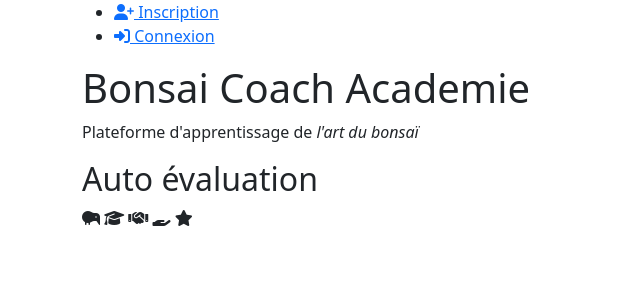
After one commit to tvinchent/BCA, a PHP site: page /bcaAutoEval.php in a window 1280 px wide. The commit adds this page. Shown: the top 300 px of the page, without its empty margins (0-640 px from the left). Run offline with PHP 8.4, Linux system fonts and the light colour scheme; some libraries are stand-ins or nearby versions.

Commit message:
little bug + beginning of autoeval

```diff
--- /dev/null
+++ b/bcaAutoEval.php
@@ -0,0 +1,33 @@
+<?php
+
+include('header.php');
+
+?>
+
+		<section>
+			<h2 id="courses">Auto évaluation</h2>
+			<div id="autoEval">
+				<i class="fa fa-kiwi-bird rater" data-value="1"></i>
+				<i class="fa fa-graduation-cap rater" data-value="2"></i>
+				<i class="fa fa-handshake rater" data-value="3"></i>
+				<i class="fa fa-hand-holding rater" data-value="4"></i>
+				<i class="fa fa-star rater" data-value="5"></i>
+				<span id="nameOfRank"></span>
+			</div>
+		</section>
+	</div>
+
+<script type="text/javascript">
+	window.onload = () => {
+		var raters = document.querySelectorAll('.rater');
+
+		for(rater of raters){
+			rater.addEventListener('mouseover', function() {
+				let numberOfSelectedRank = this.dataset.value;
+				document.getElementById('nameOfRank').innerHTML = numberOfSelectedRank;
+			})
+		}
+	}
+</script>
+</body>
+</html>
--- a/bcaWorkUpload-validation.php
+++ b/bcaWorkUpload-validation.php
@@ -44,7 +44,7 @@ if(!is_dir($target_dir)){
   mkdir($target_dir, 0777);
 }
 
-// ici démare la boucle
+// ici démare la boucle pour un multi upload
 
 $target_file = $target_dir .'/'. basename($_FILES["fileToUpload"]["name"]);
 $uploadOk = 1;
@@ -84,7 +84,7 @@ if(isset($_POST["submit"])) {
   }
 }
 
-// ici se termine la boucle
+// ici se termine la boucle pour un multi upload
 
 ?>
 
--- a/bcaWorkUpload.php
+++ b/bcaWorkUpload.php
@@ -7,9 +7,9 @@ $work[2][4] = 'Réaliser une roulade arrière sans faire tomber l\'oeuf';
 
 include('header.php');
 
-$connected = (isset($_COOKIE['mail']) || isset($_SESSION['mail'])) ? true : false;
+$isConnected = (isset($_COOKIE['mail']) || isset($_SESSION['mail'])) ? true : false;
 
-if($connected) {
+if($isConnected) {
 	include('bcaAccessCodeSystem.php');
 }
 
--- a/index.php
+++ b/index.php
@@ -14,9 +14,9 @@ Section "Obtenir mon badge" quand validé par triumvirat Ou valider le badge qua
 
 include('header.php');
 
-$connected = (isset($_COOKIE['mail']) || isset($_SESSION['mail'])) ? true : false;
+$isConnected = (isset($_COOKIE['mail']) || isset($_SESSION['mail'])) ? true : false;
 
-if($connected) {
+if($isConnected) {
 	include('bcaAccessCodeSystem.php');
 
 	$accessCode = getAccessCodeFromDB();
@@ -33,7 +33,7 @@ if($connected) {
 		<section>
 			<h2 id="community">Mes parcours & badges</h2>
 			<?php
-			if($connected) {
+			if($isConnected) {
 				displayCoursesList($accessCodeArrayed);
 			}
 
```
